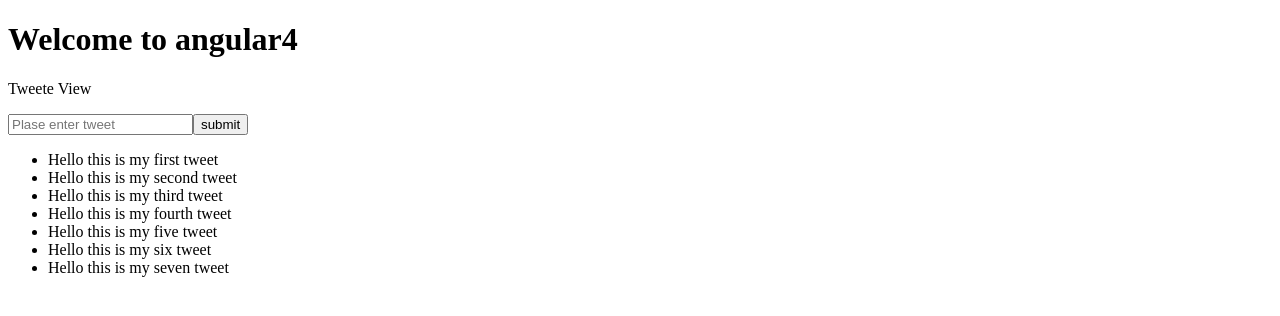
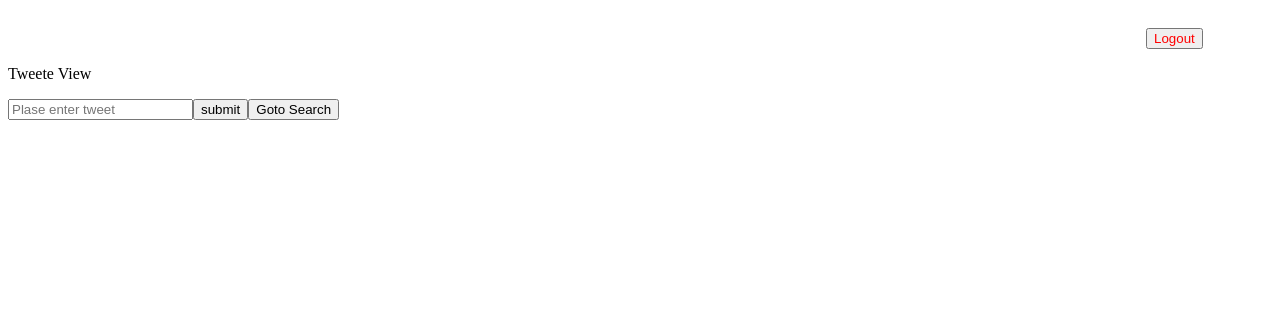
Before and after one commit to raviguru123/ng4-nine-stack-assignment, an Angular app: page /task1 in a window 1280 px wide. Shown: the top 316 px of the page. Built offline with nearby package versions, Linux system fonts and the light colour scheme.

Commit message:
9 stack assignment complete task 1

```diff
--- a/src/app/app.component.html
+++ b/src/app/app.component.html
@@ -1,2 +1 @@
-<h1>Welcome to angular4</h1>
 <router-outlet></router-outlet>
--- a/src/app/task1/task1.component.html
+++ b/src/app/task1/task1.component.html
@@ -1,9 +1,14 @@
+<div>
+    <button style="margin-top: 20px;margin-left: 1138px;color:red" (click)="logout()">Logout</button>
+</div>
+
 <div class="tweetview" *ngIf="page!='search'">
     <form name="tweetform">
         <p>Tweete View</p>
         <div>
             <input [(ngModel)]="tweettxt" type="text" name="tweettxt" placeholder="Plase enter tweet">
             <button (click)="submittweet(tweettxt)" type="submit">submit</button>
+            <button (click)="gotosearch()">Goto Search</button>
         </div>
         <ul *ngIf="tweets">
             <li *ngFor="let tweet of tweets">
--- a/src/app/task1/task1.component.ts
+++ b/src/app/task1/task1.component.ts
@@ -39,13 +39,27 @@ puttweet(tweet:Tweet) {
 }
 
   submittweet(tweettxt:any) {
-    const tweetobj = {} as Tweet;
-    tweetobj.id=new Date().getTime();
-    tweetobj.text=tweettxt;
-    this.puttweet(tweetobj);
-    this.tweettxt="";
+    if(tweettxt!==undefined || tweettxt.length>0) {
+      const tweetobj = {} as Tweet;
+      tweetobj.id=new Date().getTime();
+      tweetobj.text=tweettxt;
+      this.puttweet(tweetobj);
+      this.getTweet();
+      this.tweettxt="";
+    }
+
   }
 
+logout() {
+  this.tweetservice.cleartweet();
+  this.location.go( '/task1?page=main');
+  window.location.reload();
+}
+
+  gotosearch() {
+  this.location.go( '/task1?page=search');
+  window.location.reload();
+ }
 
   searchtweetsubmit(text:any) {
     this.location.go( '/task1?page=search&hashtag='+text);
--- a/src/app/tweet.service.ts
+++ b/src/app/tweet.service.ts
@@ -1,24 +1,37 @@
 import {Injectable} from '@angular/core';
 import {Tweet} from './tweet';
 
-const tweets:Tweet[]=[
-{id:1,text:'Hello this is my first tweet'},
-{id:2,text:'Hello this is my second tweet'},
-{id:3,text:'Hello this is my third tweet'},
-{id:4,text:'Hello this is my fourth tweet'},
-{id:5,text:'Hello this is my five tweet'},
-{id:6,text:'Hello this is my six tweet'},
-{id:7,text:'Hello this is my seven tweet'},
-];
+// const tweets:Tweet[]=[
+// {id:1,text:'Hello this is my first tweet'},
+// {id:2,text:'Hello this is my second tweet'},
+// {id:3,text:'Hello this is my third tweet'},
+// {id:4,text:'Hello this is my fourth tweet'},
+// {id:5,text:'Hello this is my five tweet'},
+// {id:6,text:'Hello this is my six tweet'},
+// {id:7,text:'Hello this is my seven tweet'},
+// ];
 
 @Injectable()
 
 export class TweetService {
+    tweets:Tweet[]=[];
     getTweets():Promise<Tweet[]> {
-        return Promise.resolve(tweets);
+        if(localStorage.getItem('tweets')!=null) {
+            this.tweets=JSON.parse(localStorage.getItem('tweets'));
+        }
+        return Promise.resolve(this.tweets);
     }
 
     puttweet(tweet:Tweet):void {
-        tweets.unshift(tweet);
+        if(localStorage.getItem('tweets')!=null) {
+            this.tweets=JSON.parse(localStorage.getItem('tweets'));
+        }
+        this.tweets.unshift(tweet);
+        localStorage.setItem('tweets',JSON.stringify(this.tweets));
+
+    }
+
+    cleartweet() {
+        localStorage.removeItem('tweets');
     }
 }
```
